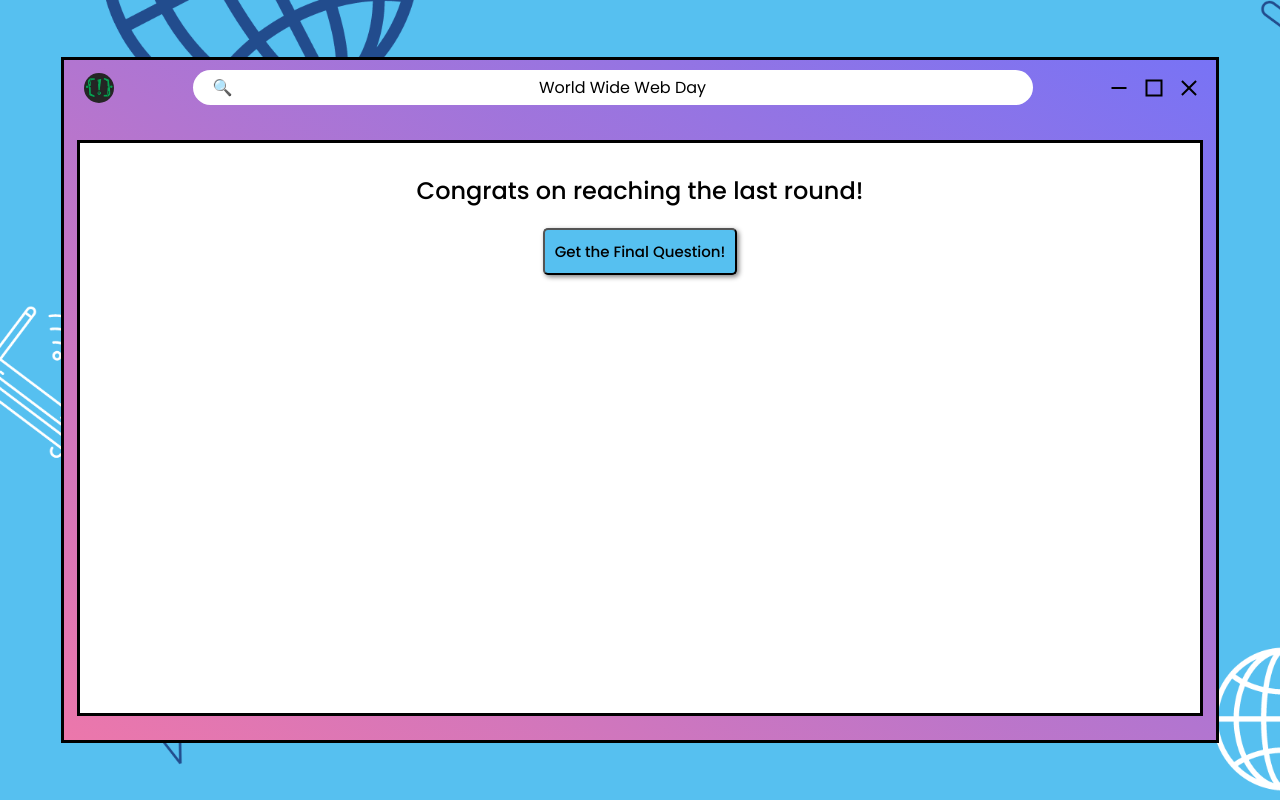
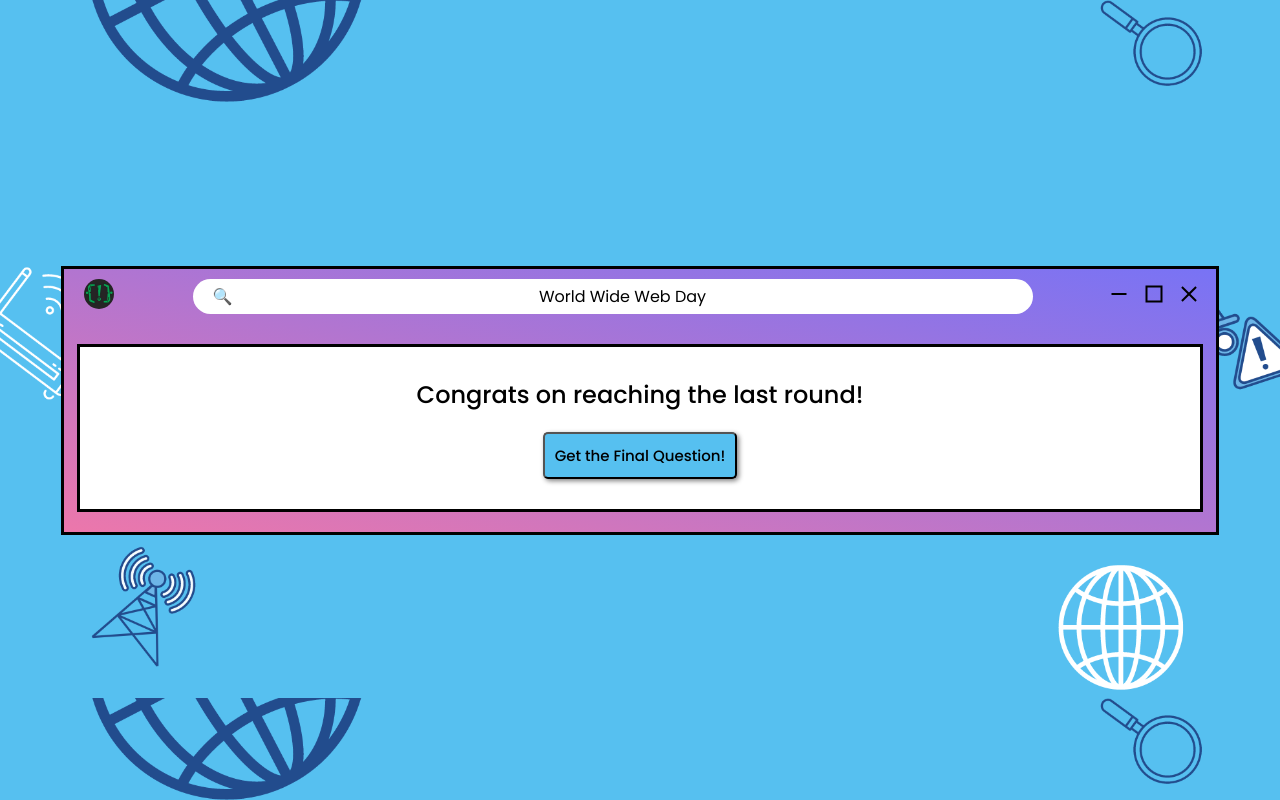
Before and after one commit to Encode-PDEU/Web-Day-Backend, a React (Vite) app in the folder Frontend/: page / in a window 1280 px wide. Built offline with nearby package versions, Linux system fonts and the light colour scheme.

Commit message:
Minor changes in CSS

```diff
--- a/Frontend/pages/Home.jsx
+++ b/Frontend/pages/Home.jsx
@@ -73,7 +73,7 @@ const Home = () => {
                 <div className="navbar">
                     <div className="left">
                         <div className="logo">
-                            <img src={Logo} alt="" />
+                            <a href="https://www.instagram.com/encode_pdeu?utm_source=ig_web_button_share_sheet&igsh=ZDNlZDc0MzIxNw==" target='_blank'><img src={Logo} alt="" /></a>
                         </div>
                     </div>
                     <div className="center">
@@ -81,8 +81,8 @@ const Home = () => {
                     </div>
                     <div className="browser-buttons">
                         <span className="button minimize"></span>
-                        <span className="button maximize"></span>
-                        <span className="button close"></span>
+                        <a href="https://chat.whatsapp.com/CbZ618g7HCOCMOgRoV4W8m" target='_blank'><span className="button maximize"></span></a>
+                        <a href="https://www.linkedin.com/company/encode-pdpu/mycompany/" target='_blank'><span className="button close"></span></a>
                     </div>
                 </div>
                 <div className="main">
--- a/Frontend/src/App.css
+++ b/Frontend/src/App.css
@@ -1,4 +1,4 @@
-@import url('https://fonts.googleapis.com/css2?family=Lilita+One&display=swap');
+/* @import url('https://fonts.googleapis.com/css2?family=Lilita+One&display=swap');
 @import url('https://fonts.googleapis.com/css2?family=Lilita+One&family=Poppins:ital,wght@0,100;0,200;0,300;0,400;0,500;0,600;0,700;0,800;0,900;1,100;1,200;1,300;1,400;1,500;1,600;1,700;1,800;1,900&display=swap');
 
 
@@ -216,4 +216,233 @@
     font-size: 20px;
     color: white;
     font-family: "Poppins";
+} */
+
+
+@import url('https://fonts.googleapis.com/css2?family=Lilita+One&display=swap');
+@import url('https://fonts.googleapis.com/css2?family=Lilita+One&family=Poppins:ital,wght@0,100;0,200;0,300;0,400;0,500;0,600;0,700;0,800;0,900;1,100;1,200;1,300;1,400;1,500;1,600;1,700;1,800;1,900&display=swap');
+
+* {
+    margin: 0;
+    padding: 0;
 }
+
+body, html {
+    width: 100%;
+    min-height: 100%;
+}
+
+.home {
+    width: 100%;
+    min-height: 100vh;
+    background-image: url('../src/assets/bg.png');
+    background-size: contain;
+    background-repeat: repeat;
+    display: flex;
+    align-items: center;
+    justify-content: center;
+}
+
+.content {
+    width: 90%;
+    min-height: 85%;
+    border: 3px solid black;
+    background: linear-gradient(to top right, #ec77ab, #7873f5);
+    display: flex;
+    flex-direction: column;
+    justify-content: space-between;
+    margin: 50px 0 50px 0;
+}
+
+.navbar {
+    display: flex;
+    align-items: center;
+    justify-content: space-between;
+    padding: 10px 20px;
+}
+
+.left p {
+    font-family: "Poppins";
+    font-weight: 500;
+    font-size: 20px;
+}
+
+.left {
+    display: flex;
+    align-items: center;
+    justify-content: center;
+    gap: 10px;
+}
+
+.left .logo {
+    display: flex;
+    align-items: center;
+    justify-content: center;
+}
+
+.logo:hover{
+    transform: rotate(360deg);
+    transition: 0.3s;
+}
+
+.left .logo img {
+    width: 30px;
+    border-radius: 50%;
+}
+
+.center {
+    background-color: white;
+    width: 800px;
+    padding: 5px 20px;
+    border-radius: 50px;
+    display: flex;
+    justify-content: space-between;
+}
+
+.center p {
+    font-family: "Poppins";
+}
+
+.browser-buttons {
+    display: flex;
+    gap: 20px;
+}
+
+.browser-buttons .button {
+    width: 15px;
+    height: 15px;
+    display: inline-block;
+    cursor: pointer;
+    position: relative;
+}
+
+.browser-buttons .minimize::before,
+.browser-buttons .maximize::before,
+.browser-buttons .close::before {
+    content: "";
+    position: absolute;
+    width: 15px;
+    height: 2px;
+    background-color: black;
+    top: 50%;
+    left: 50%;
+    transform: translate(-50%, -50%);
+}
+
+.browser-buttons .maximize::before {
+    width: 13px;
+    height: 13px;
+    border: 2px solid black;
+    background-color: transparent;
+}
+
+.browser-buttons .close::before {
+    width: 2px;
+    height: 20px;
+    transform: translate(-50%, -50%) rotate(45deg);
+}
+
+.browser-buttons .close::after {
+    content: "";
+    position: absolute;
+    width: 2px;
+    height: 20px;
+    background-color: black;
+    top: 50%;
+    left: 50%;
+    transform: translate(-50%, -50%) rotate(-45deg);
+}
+
+.main {
+    padding: 30px;
+    background-color: white;
+    width: 92%;
+    margin: 20px auto;
+    border: 3px solid black;
+    display: flex;
+    flex-direction: column;
+    gap: 20px;
+    align-items: center;
+}
+
+.main h2 {
+    font-family: "Poppins";
+    font-weight: 500;
+    text-align: center;
+}
+
+.main .q-button {
+    padding: 10px;
+    background-color: #56c0f0;
+    font-size: 15px;
+    font-family: "Poppins";
+    font-weight: 500;
+    border-radius: 5px;
+    cursor: pointer;
+    box-shadow: 2px 2px 5px grey;
+}
+
+.main .q-button button:hover {
+    transform: scale(1.1);
+}
+
+.question-container {
+    display: flex;
+    flex-direction: column;
+    gap: 30px;
+    width: 100%;
+}
+
+.question-container h3 {
+    font-family: "Poppins";
+    text-align: center;
+}
+
+.question {
+    font-size: 30px;
+    font-family: "Poppins";
+    background-color: #56c0f0;
+    border: 3px solid #224c8d;
+    padding: 30px;
+    border-radius: 10px;
+}
+
+.options {
+    display: grid;
+    grid-template-columns: auto auto;
+    gap: 30px;
+}
+
+.options button {
+    padding: 15px;
+    background-color: #56c0f0;
+    border: 3px solid #224c8d;
+    cursor: pointer;
+    font-size: 20px;
+}
+
+.options button:hover {
+    background-color: #224c8d;
+    border: 3px solid #56c0f0;
+    color: white;
+}
+
+.modal-text {
+    padding: 30px;
+    color: white;
+}
+
+.modal-div {
+    display: flex;
+    flex-direction: column;
+    align-items: center;
+    justify-content: center;
+    gap: 20px;
+    padding: 50px;
+}
+
+.modal-div p {
+    font-size: 20px;
+    color: white;
+    font-family: "Poppins";
+}
```
Also changed, not shown: 1 other file (tests, documents, lock files or other folders).
